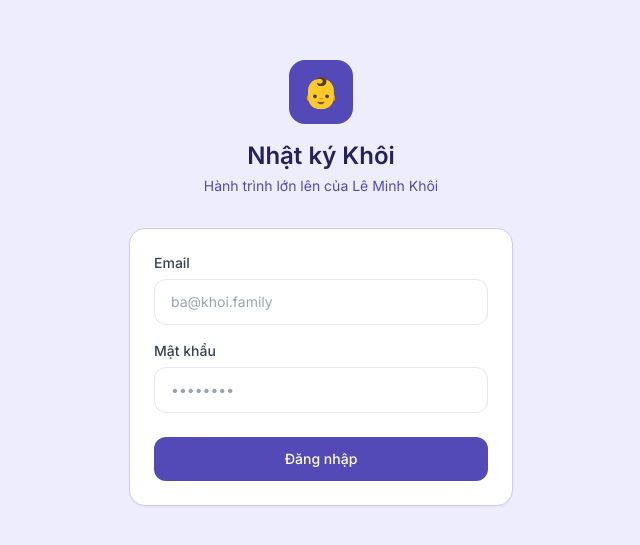
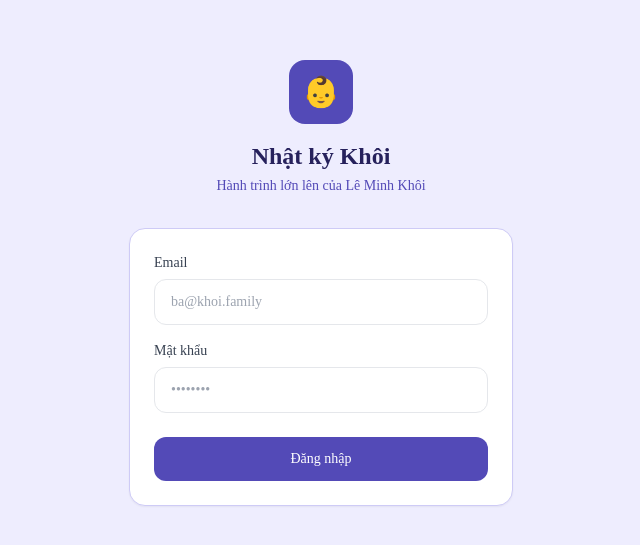
Before and after one commit to leminh2109-code/Leminhkhoi, a Next.js app: page /login in a window 1280 px wide. Shown: the part 117-662 px from the top of the page, without its empty margins (319-959 px from the left). Built offline with nearby package versions, Linux system fonts and the light colour scheme.

Commit message:
fix: remove Google Fonts to fix Vercel build

```diff
--- a/app/layout.tsx
+++ b/app/layout.tsx
@@ -1,9 +1,6 @@
 import type { Metadata, Viewport } from "next";
-import { Inter } from "next/font/google";
 import "./globals.css";
 import { Providers } from "./providers";
-
-const inter = Inter({ subsets: ["latin", "vietnamese"], variable: "--font-inter" });
 
 export const metadata: Metadata = {
   title: "Nhật ký Khôi",
@@ -30,7 +27,7 @@ export const viewport: Viewport = {
 export default function RootLayout({ children }: { children: React.ReactNode }) {
   return (
     <html lang="vi">
-      <body className={inter.variable}>
+      <body>
         <Providers>{children}</Providers>
       </body>
     </html>
```
